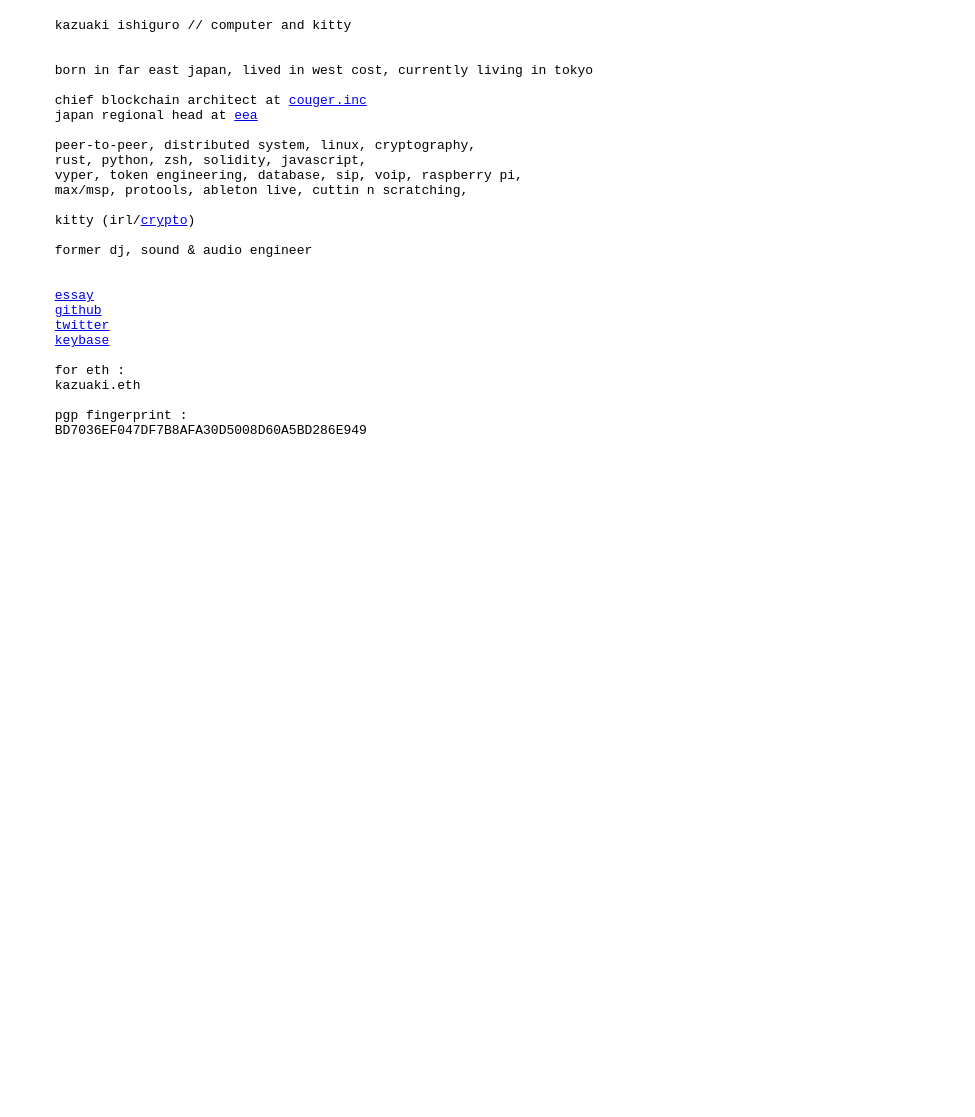
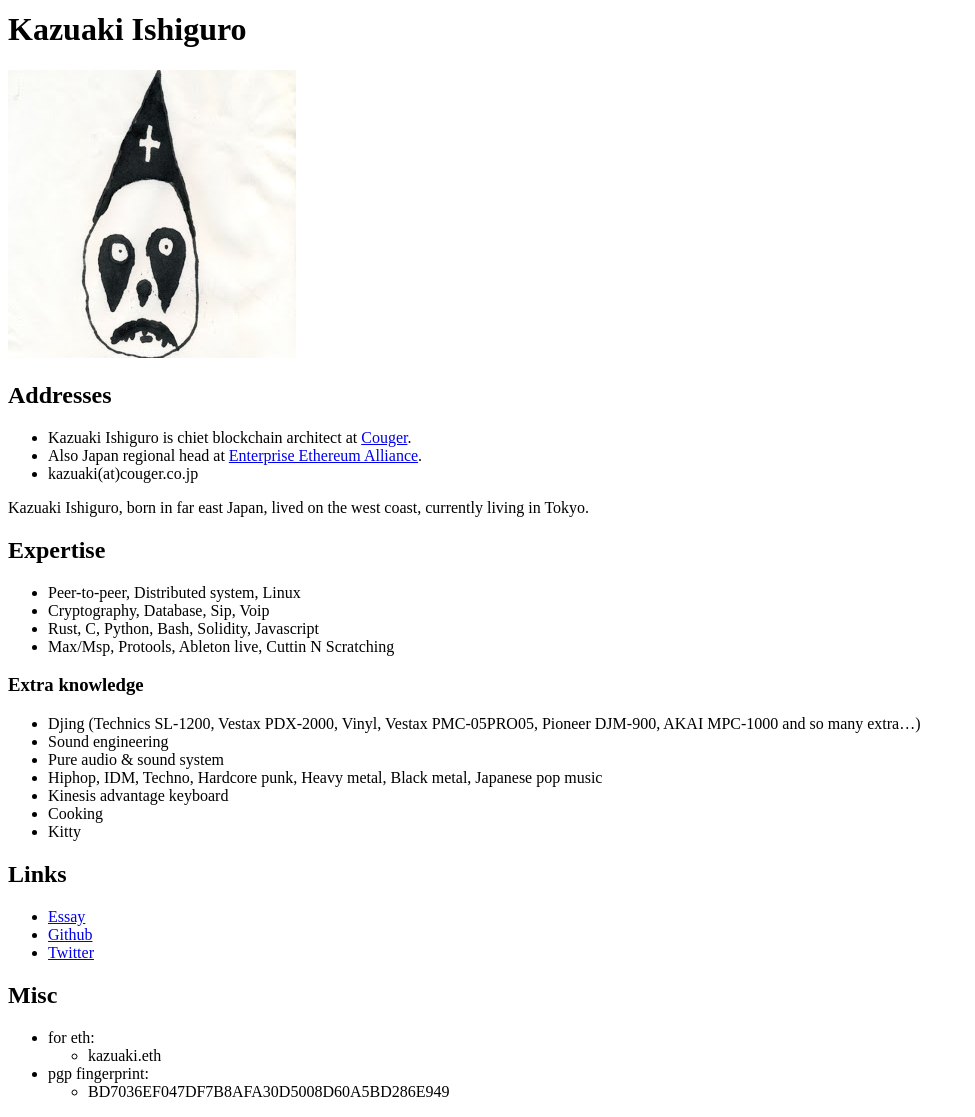
Before and after one commit to kazuakiishiguro/kazuakiishiguro.github.io, a plain HTML site: page index.html in a window 1280 px wide. Shown: the part 10-1127 px from the top of the page, without its empty margins (0-975 px from the left). Before the commit the page ends 800 px from the top, so only its background shows below. Drawn offline with Linux system fonts and the light colour scheme.

Commit message:
Updated to plain portfolio

```diff
--- a/index.html
+++ b/index.html
@@ -1,44 +1,132 @@
 <!DOCTYPE html>
 <html lang="en">
 <head>
-    <meta charset="UTF-8">
-    <meta name="viewport" content="width=device-width, initial-scale=1.0">
-    <meta http-equiv="X-UA-Compatible" content="ie=edge">
-    <title>kazuaki ishiguro // computer and kitty </title>
-    <style>a:visited, a:default{color: blue;}</style>
+<!-- 2020-05-30 Sat 15:11 -->
+<meta charset="utf-8">
+<meta name="viewport" content="width=device-width, initial-scale=1">
+<title>Kazuaki Ishiguro</title>
+<meta name="generator" content="Org mode">
+<meta name="author" content="Kazuaki Ishiguro">
+<meta name="description" content="Kazuaki Ishiguro's personal website"
+>
+<script type="text/javascript">
+/*
+@licstart  The following is the entire license notice for the
+JavaScript code in this tag.
+
+Copyright (C) 2012-2019 Free Software Foundation, Inc.
+
+The JavaScript code in this tag is free software: you can
+redistribute it and/or modify it under the terms of the GNU
+General Public License (GNU GPL) as published by the Free Software
+Foundation, either version 3 of the License, or (at your option)
+any later version.  The code is distributed WITHOUT ANY WARRANTY;
+without even the implied warranty of MERCHANTABILITY or FITNESS
+FOR A PARTICULAR PURPOSE.  See the GNU GPL for more details.
+
+As additional permission under GNU GPL version 3 section 7, you
+may distribute non-source (e.g., minimized or compacted) forms of
+that code without the copy of the GNU GPL normally required by
+section 4, provided you include this license notice and a URL
+through which recipients can access the Corresponding Source.
+
+
+@licend  The above is the entire license notice
+for the JavaScript code in this tag.
+*/
+<!--/*--><![CDATA[/*><!--*/
+ function CodeHighlightOn(elem, id)
+ {
+   var target = document.getElementById(id);
+   if(null != target) {
+     elem.cacheClassElem = elem.className;
+     elem.cacheClassTarget = target.className;
+     target.className = "code-highlighted";
+     elem.className   = "code-highlighted";
+   }
+ }
+ function CodeHighlightOff(elem, id)
+ {
+   var target = document.getElementById(id);
+   if(elem.cacheClassElem)
+     elem.className = elem.cacheClassElem;
+   if(elem.cacheClassTarget)
+     target.className = elem.cacheClassTarget;
+ }
+/*]]>*///-->
+</script>
 </head>
 <body>
-  <pre>
-    <font>
-      kazuaki ishiguro // computer and kitty
-    </font>
-    <font>
-      born in far east japan, lived in west cost, currently living in tokyo
+<div id="content">
+<h1 class="title">Kazuaki Ishiguro</h1>
 
-      chief blockchain architect at <a href="https://couger.co.jp/">couger.inc</a>
-      japan regional head at <a href="https://entethalliance.org/">eea</a>
-
-      peer-to-peer, distributed system, linux, cryptography,
-      rust, python, zsh, solidity, javascript,
-      vyper, token engineering, database, sip, voip, raspberry pi,
-      max/msp, protools, ableton live, cuttin n scratching,
-
-      kitty (irl/<a href="https://etherscan.io/token/0x06012c8cf97bead5deae237070f9587f8e7a266d?a=589526#inventory">crypto</a>)
-
-      former dj, sound & audio engineer
-    </font>
-    <font>
-      <a href="essay">essay</a>
-      <a href="https://github.com/kazuakiishiguro">github</a>
-      <a href="https://twitter.com/KazuakiIshiguro">twitter</a>
-      <a href="https://keybase.io/kazuaki_ishiguro">keybase</a>
-
-      for eth :
-      kazuaki.eth
-
-      pgp fingerprint :
-      BD7036EF047DF7B8AFA30D5008D60A5BD286E949
-    </font>
-  </pre>
+<div class="figure">
+<p><img src="./portrait.jpg" alt="portrait.jpg">
+</p>
+</div>
+<div id="outline-container-orgc83ef5a" class="outline-2">
+<h2 id="orgc83ef5a">Addresses</h2>
+<div class="outline-text-2" id="text-orgc83ef5a">
+<ul class="org-ul">
+<li>Kazuaki Ishiguro is chiet blockchain architect at <a href="https://couger.co.jp">Couger</a>.</li>
+<li>Also Japan regional head at <a href="https://entethalliance.org">Enterprise Ethereum Alliance</a>.</li>
+<li>kazuaki(at)couger.co.jp</li>
+</ul>
+<p>
+Kazuaki Ishiguro, born in far east Japan, lived on the west coast, currently living in Tokyo.
+</p>
+</div>
+</div>
+<div id="outline-container-org94ce82a" class="outline-2">
+<h2 id="org94ce82a">Expertise</h2>
+<div class="outline-text-2" id="text-org94ce82a">
+<ul class="org-ul">
+<li>Peer-to-peer, Distributed system, Linux</li>
+<li>Cryptography, Database, Sip, Voip</li>
+<li>Rust, C, Python, Bash, Solidity, Javascript</li>
+<li>Max/Msp, Protools, Ableton live, Cuttin N Scratching</li>
+</ul>
+</div>
+<div id="outline-container-org74e5b5e" class="outline-3">
+<h3 id="org74e5b5e">Extra knowledge</h3>
+<div class="outline-text-3" id="text-org74e5b5e">
+<ul class="org-ul">
+<li>Djing (Technics SL-1200, Vestax PDX-2000, Vinyl, Vestax PMC-05PRO05, Pioneer DJM-900, AKAI MPC-1000 and so many extra&#x2026;)</li>
+<li>Sound engineering</li>
+<li>Pure audio &amp; sound system</li>
+<li>Hiphop, IDM, Techno, Hardcore punk, Heavy metal, Black metal, Japanese pop music</li>
+<li>Kinesis advantage keyboard</li>
+<li>Cooking</li>
+<li>Kitty</li>
+</ul>
+</div>
+</div>
+</div>
+<div id="outline-container-org56c8145" class="outline-2">
+<h2 id="org56c8145">Links</h2>
+<div class="outline-text-2" id="text-org56c8145">
+<ul class="org-ul">
+<li><a href="https://kazuaki.dev/essay">Essay</a></li>
+<li><a href="https://github.com/kazuakiishiguro">Github</a></li>
+<li><a href="https://twitter.com/KazuakiIshiguro">Twitter</a></li>
+</ul>
+</div>
+</div>
+<div id="outline-container-org08dbd54" class="outline-2">
+<h2 id="org08dbd54">Misc</h2>
+<div class="outline-text-2" id="text-org08dbd54">
+<ul class="org-ul">
+<li>for eth:
+<ul class="org-ul">
+<li>kazuaki.eth</li>
+</ul></li>
+<li>pgp fingerprint:
+<ul class="org-ul">
+<li>BD7036EF047DF7B8AFA30D5008D60A5BD286E949</li>
+</ul></li>
+</ul>
+</div>
+</div>
+</div>
 </body>
 </html>
```
Also changed, not shown: essay/bleed_and_authenticity.html (+2 -2 lines), essay/index.html (+2 -2 lines), portrait.jpg (added), 5 other files.
